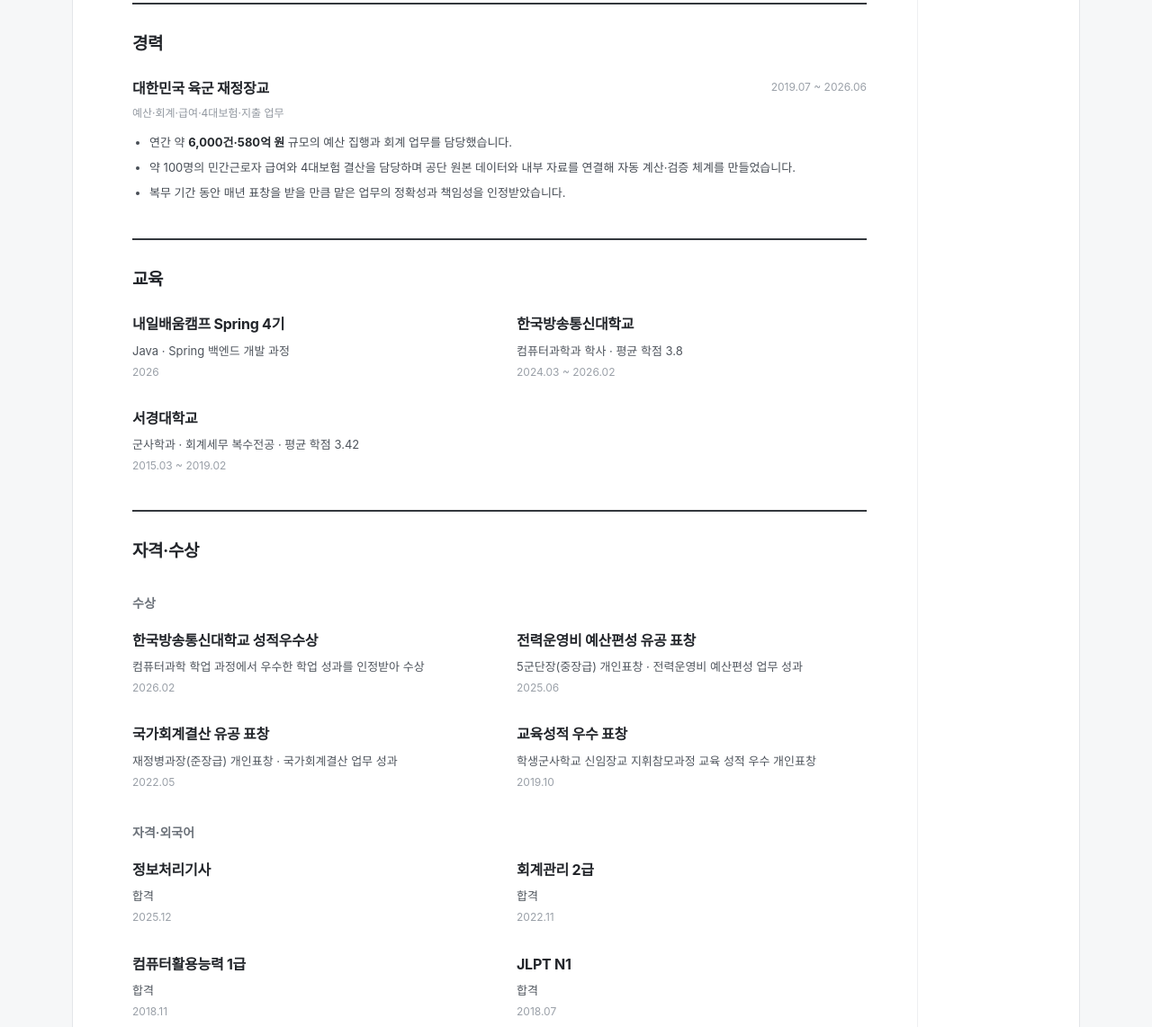
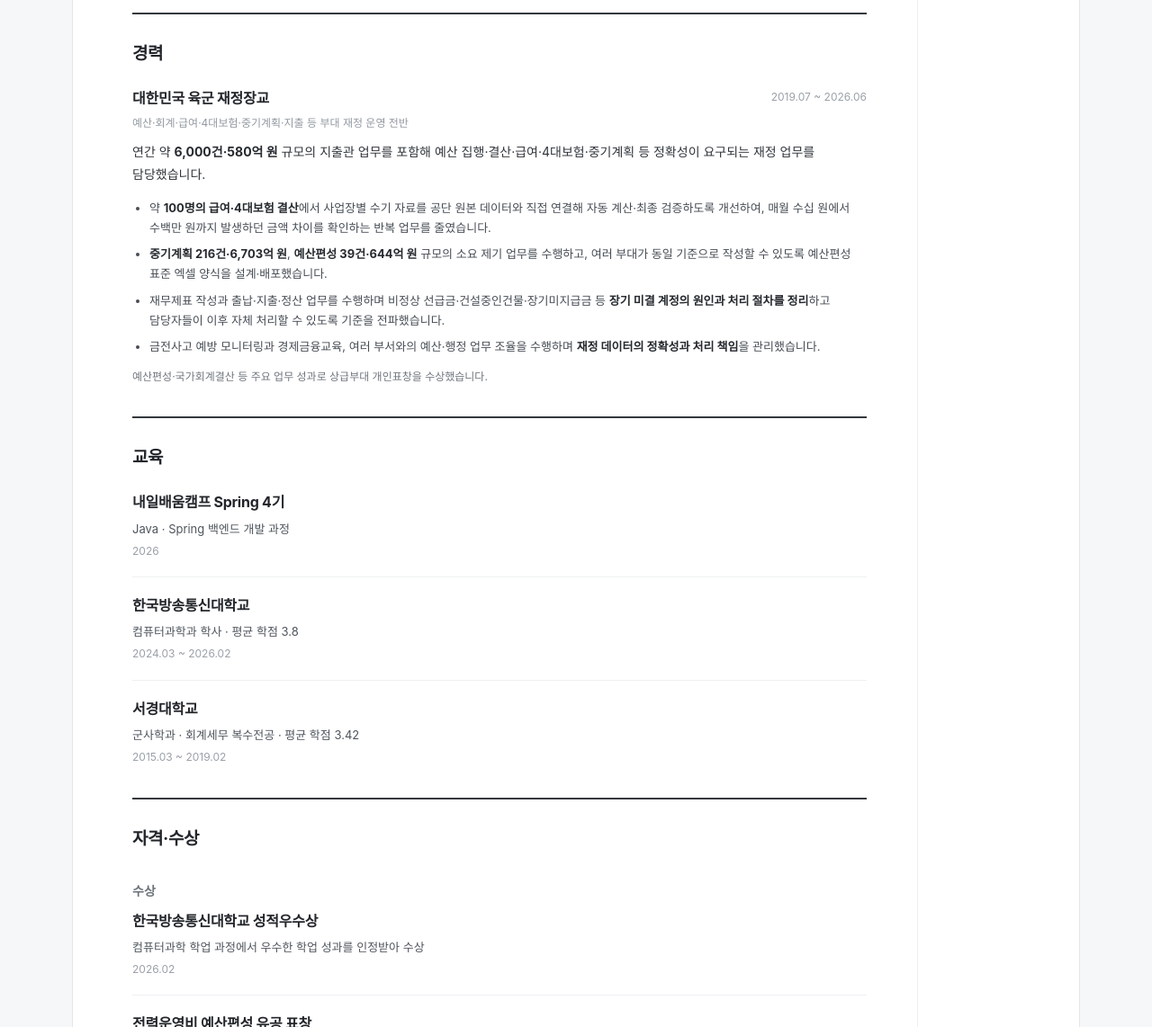
Before and after one commit to hyeonseung-dev/hyeonseung-dev.github.io, a plain HTML site: page index.html in a window 1280 px wide. Shown: the part 1728-2870 px from the top of the page at 90% size. Drawn offline with Linux system fonts and the light colour scheme.

Commit message:
Refine career summary and stack resume sections vertically

```diff
--- a/index.html
+++ b/index.html
@@ -12,7 +12,6 @@
       --line:#d9dde2;
       --soft:#f7f8f9;
       --accent:#10cbb0;
-      --accent-dark:#00a98f;
       --link:#3d6fd7;
       --page:#ffffff;
       --bg:#f6f7f8;
@@ -25,33 +24,25 @@
     .top-tags span::before{content:'# ';font-weight:800}
     .shell{width:min(1120px,calc(100% - 24px));margin:0 auto 40px;display:grid;grid-template-columns:minmax(0,1fr) 180px;background:var(--page);border:1px solid #e3e6e9;border-radius:3px;min-height:100vh;overflow:hidden}
     .resume{padding:46px 56px 70px 66px;min-width:0}
-    .profile{padding:0 0 38px}
-    .name{margin:0;font-size:38px;line-height:1.1;letter-spacing:-.04em}
-    .role{margin:7px 0 20px;font-size:21px;color:#30343a;font-weight:700;letter-spacing:-.02em}
-    .contact-line{display:grid;grid-template-columns:72px 1fr;gap:8px;margin-top:8px;font-size:13px}
-    .contact-line .label{color:#9aa0a8}.contact-line a{color:#4b5057}
+    .profile{padding:0 0 38px}.name{margin:0;font-size:38px;line-height:1.1;letter-spacing:-.04em}.role{margin:7px 0 20px;font-size:21px;color:#30343a;font-weight:700;letter-spacing:-.02em}
+    .contact-line{display:grid;grid-template-columns:72px 1fr;gap:8px;margin-top:8px;font-size:13px}.contact-line .label{color:#9aa0a8}.contact-line a{color:#4b5057}
     .headline{margin:0 0 22px;color:#555b63;font-size:14px;line-height:1.85}.headline strong{color:#24282d}
-    .section{padding:28px 0 34px;border-top:2px solid #34383d;scroll-margin-top:18px}
-    .section h2{margin:0 0 20px;font-size:19px;letter-spacing:-.025em}.section h3{margin:0 0 4px;font-size:16px;letter-spacing:-.015em}
-    .section p{margin:0;color:#4f555d;font-size:13px}.section ul{margin:10px 0 0;padding-left:19px;color:#464c54;font-size:13px}.section li{margin:6px 0}.section strong{color:#262a2f}
-    .intro p+p{margin-top:12px}.intro strong{font-weight:800}
-    .skills-text{font-size:13px;color:#40464d;line-height:2}
-    .entry{padding:0 0 28px}.entry:last-child{padding-bottom:0}.entry+.entry{padding-top:26px;border-top:1px solid #edf0f2}
-    .entry-head{display:flex;justify-content:space-between;align-items:flex-start;gap:20px;margin-bottom:8px}
-    .entry-sub{margin-top:2px;color:#9298a0;font-size:12px}.period{color:#9aa0a8;font-size:12px;white-space:nowrap;padding-top:2px}.entry a.more{display:inline-block;margin-top:9px;color:var(--link);font-size:12px;font-weight:700}
-    .two-col{display:grid;grid-template-columns:1fr 1fr;gap:24px 38px}.compact{padding-bottom:4px}.compact .meta{color:#9aa0a8;font-size:12px;margin-top:3px}
-    .subsection-title{margin:0 0 16px !important;font-size:14px !important;color:#6c727a;letter-spacing:0 !important}.subsection-title:not(:first-child){margin-top:30px !important}
+    .section{padding:28px 0 34px;border-top:2px solid #34383d;scroll-margin-top:18px}.section h2{margin:0 0 20px;font-size:19px;letter-spacing:-.025em}.section h3{margin:0 0 4px;font-size:16px;letter-spacing:-.015em}
+    .section p{margin:0;color:#4f555d;font-size:13px}.section ul{margin:10px 0 0;padding-left:19px;color:#464c54;font-size:13px}.section li{margin:7px 0}.section strong{color:#262a2f}
+    .intro p+p{margin-top:12px}.intro strong{font-weight:800}.skills-text{font-size:13px;color:#40464d;line-height:2}
+    .entry{padding:0 0 28px}.entry:last-child{padding-bottom:0}.entry+.entry{padding-top:26px;border-top:1px solid #edf0f2}.entry-head{display:flex;justify-content:space-between;align-items:flex-start;gap:20px;margin-bottom:8px}.entry-sub{margin-top:2px;color:#9298a0;font-size:12px}.period{color:#9aa0a8;font-size:12px;white-space:nowrap;padding-top:2px}.entry a.more{display:inline-block;margin-top:9px;color:var(--link);font-size:12px;font-weight:700}
+    .vertical-list{display:block}.compact{padding:18px 0}.compact:first-child{padding-top:0}.compact:last-child{padding-bottom:0}.compact+.compact{border-top:1px solid #edf0f2}.compact .meta{color:#9aa0a8;font-size:12px;margin-top:4px}
+    .subsection-title{margin:0 0 8px !important;font-size:14px !important;color:#6c727a;letter-spacing:0 !important}.subsection-title:not(:first-child){margin-top:30px !important}
+    .career-lead{margin:0 0 14px !important;color:#30353b !important;font-size:14px !important;line-height:1.8}.career-note{margin-top:13px !important;color:#6f757d !important;font-size:12px !important}
     .resume-links{display:flex;flex-wrap:wrap;gap:8px;margin-top:12px}.resume-links a{padding:7px 11px;border:1px solid #dfe3e7;border-radius:6px;font-size:12px;color:#4b535c;background:#fff}
     .side{border-left:1px solid #eef0f2;padding:46px 0;background:#fff}.toc{position:sticky;top:18px;display:flex;flex-direction:column;gap:7px}.toc a{display:block;padding:8px 14px;border:1px solid #ebedef;border-right:0;border-radius:22px 0 0 22px;font-size:12px;color:#6e747c;background:#fff;transition:.15s ease}.toc a.active,.toc a:hover{background:var(--accent);color:#fff;border-color:var(--accent);font-weight:800}
     .footer{margin-top:30px;color:#b0b4ba;font-size:11px;text-align:center}
     @media(max-width:900px){.shell{grid-template-columns:1fr}.side{border-left:0;border-top:1px solid #eef0f2;padding:12px 16px;order:-1;position:sticky;top:0;z-index:10}.toc{position:static;flex-direction:row;overflow-x:auto;gap:7px}.toc a{white-space:nowrap;border:1px solid #ebedef;border-radius:999px;padding:7px 11px}.resume{padding:34px 26px 56px}}
-    @media(max-width:620px){.top-tags{display:none}.shell{width:100%;margin:0;border-left:0;border-right:0}.name{font-size:34px}.role{font-size:18px}.two-col{grid-template-columns:1fr}.entry-head{flex-direction:column;gap:2px}.period{padding-top:0}}
+    @media(max-width:620px){.top-tags{display:none}.shell{width:100%;margin:0;border-left:0;border-right:0}.name{font-size:34px}.role{font-size:18px}.entry-head{flex-direction:column;gap:2px}.period{padding-top:0}}
   </style>
 </head>
 <body>
-  <div class="top-tags" aria-label="핵심 키워드">
-    <span>책임감</span><span>성실함</span><span>Java 백엔드</span><span>결제·정합성</span><span>성능 개선</span><span>문제 해결</span>
-  </div>
+  <div class="top-tags" aria-label="핵심 키워드"><span>책임감</span><span>성실함</span><span>Java 백엔드</span><span>결제·정합성</span><span>성능 개선</span><span>문제 해결</span></div>
   <div class="shell">
     <main class="resume">
       <section id="basic" class="profile" style="border-top:0;padding-top:0">
@@ -96,12 +87,22 @@
 
       <section id="career" class="section">
         <h2>경력</h2>
-        <article class="entry"><div class="entry-head"><div><h3>대한민국 육군 재정장교</h3><div class="entry-sub">예산·회계·급여·4대보험·지출 업무</div></div><div class="period">2019.07 ~ 2026.06</div></div><ul><li>연간 약 <strong>6,000건·580억 원</strong> 규모의 예산 집행과 회계 업무를 담당했습니다.</li><li>약 100명의 민간근로자 급여와 4대보험 결산을 담당하며 공단 원본 데이터와 내부 자료를 연결해 자동 계산·검증 체계를 만들었습니다.</li><li>복무 기간 동안 매년 표창을 받을 만큼 맡은 업무의 정확성과 책임성을 인정받았습니다.</li></ul></article>
+        <article class="entry">
+          <div class="entry-head"><div><h3>대한민국 육군 재정장교</h3><div class="entry-sub">예산·회계·급여·4대보험·중기계획·지출 등 부대 재정 운영 전반</div></div><div class="period">2019.07 ~ 2026.06</div></div>
+          <p class="career-lead">연간 약 <strong>6,000건·580억 원</strong> 규모의 지출관 업무를 포함해 예산 집행·결산·급여·4대보험·중기계획 등 정확성이 요구되는 재정 업무를 담당했습니다.</p>
+          <ul>
+            <li>약 <strong>100명의 급여·4대보험 결산</strong>에서 사업장별 수기 자료를 공단 원본 데이터와 직접 연결해 자동 계산·최종 검증하도록 개선하여, 매월 수십 원에서 수백만 원까지 발생하던 금액 차이를 확인하는 반복 업무를 줄였습니다.</li>
+            <li><strong>중기계획 216건·6,703억 원</strong>, <strong>예산편성 39건·644억 원</strong> 규모의 소요 제기 업무를 수행하고, 여러 부대가 동일 기준으로 작성할 수 있도록 예산편성 표준 엑셀 양식을 설계·배포했습니다.</li>
+            <li>재무제표 작성과 출납·지출·정산 업무를 수행하며 비정상 선급금·건설중인건물·장기미지급금 등 <strong>장기 미결 계정의 원인과 처리 절차를 정리</strong>하고 담당자들이 이후 자체 처리할 수 있도록 기준을 전파했습니다.</li>
+            <li>금전사고 예방 모니터링과 경제금융교육, 여러 부서와의 예산·행정 업무 조율을 수행하며 <strong>재정 데이터의 정확성과 처리 책임</strong>을 관리했습니다.</li>
+          </ul>
+          <p class="career-note">예산편성·국가회계결산 등 주요 업무 성과로 상급부대 개인표창을 수상했습니다.</p>
+        </article>
       </section>
 
       <section id="education" class="section">
         <h2>교육</h2>
-        <div class="two-col">
+        <div class="vertical-list">
           <div class="compact"><h3>내일배움캠프 Spring 4기</h3><p>Java · Spring 백엔드 개발 과정</p><div class="meta">2026</div></div>
           <div class="compact"><h3>한국방송통신대학교</h3><p>컴퓨터과학과 학사 · 평균 학점 3.8</p><div class="meta">2024.03 ~ 2026.02</div></div>
           <div class="compact"><h3>서경대학교</h3><p>군사학과 · 회계세무 복수전공 · 평균 학점 3.42</p><div class="meta">2015.03 ~ 2019.02</div></div>
@@ -111,18 +112,18 @@
       <section id="certs" class="section">
         <h2>자격·수상</h2>
         <h3 class="subsection-title">수상</h3>
-        <div class="two-col">
+        <div class="vertical-list">
           <div class="compact"><h3>한국방송통신대학교 성적우수상</h3><p>컴퓨터과학 학업 과정에서 우수한 학업 성과를 인정받아 수상</p><div class="meta">2026.02</div></div>
           <div class="compact"><h3>전력운영비 예산편성 유공 표창</h3><p>5군단장(중장급) 개인표창 · 전력운영비 예산편성 업무 성과</p><div class="meta">2025.06</div></div>
           <div class="compact"><h3>국가회계결산 유공 표창</h3><p>재정병과장(준장급) 개인표창 · 국가회계결산 업무 성과</p><div class="meta">2022.05</div></div>
           <div class="compact"><h3>교육성적 우수 표창</h3><p>학생군사학교 신임장교 지휘참모과정 교육 성적 우수 개인표창</p><div class="meta">2019.10</div></div>
         </div>
         <h3 class="subsection-title">자격·외국어</h3>
-        <div class="two-col">
-          <div class="compact"><h3>정보처리기사</h3><p>합격</p><div class="meta">2025.12</div></div>
-          <div class="compact"><h3>회계관리 2급</h3><p>합격</p><div class="meta">2022.11</div></div>
-          <div class="compact"><h3>컴퓨터활용능력 1급</h3><p>합격</p><div class="meta">2018.11</div></div>
-          <div class="compact"><h3>JLPT N1</h3><p>합격</p><div class="meta">2018.07</div></div>
+        <div class="vertical-list">
+          <div class="compact"><h3>정보처리기사</h3><p>한국산업인력공단</p><div class="meta">2025.12</div></div>
+          <div class="compact"><h3>회계관리 2급</h3><p>삼일회계법인</p><div class="meta">2022.11</div></div>
+          <div class="compact"><h3>컴퓨터활용능력 1급</h3><p>대한상공회의소</p><div class="meta">2018.11</div></div>
+          <div class="compact"><h3>JLPT N1</h3><p>일본어능력시험</p><div class="meta">2018.07</div></div>
         </div>
       </section>
 
```
